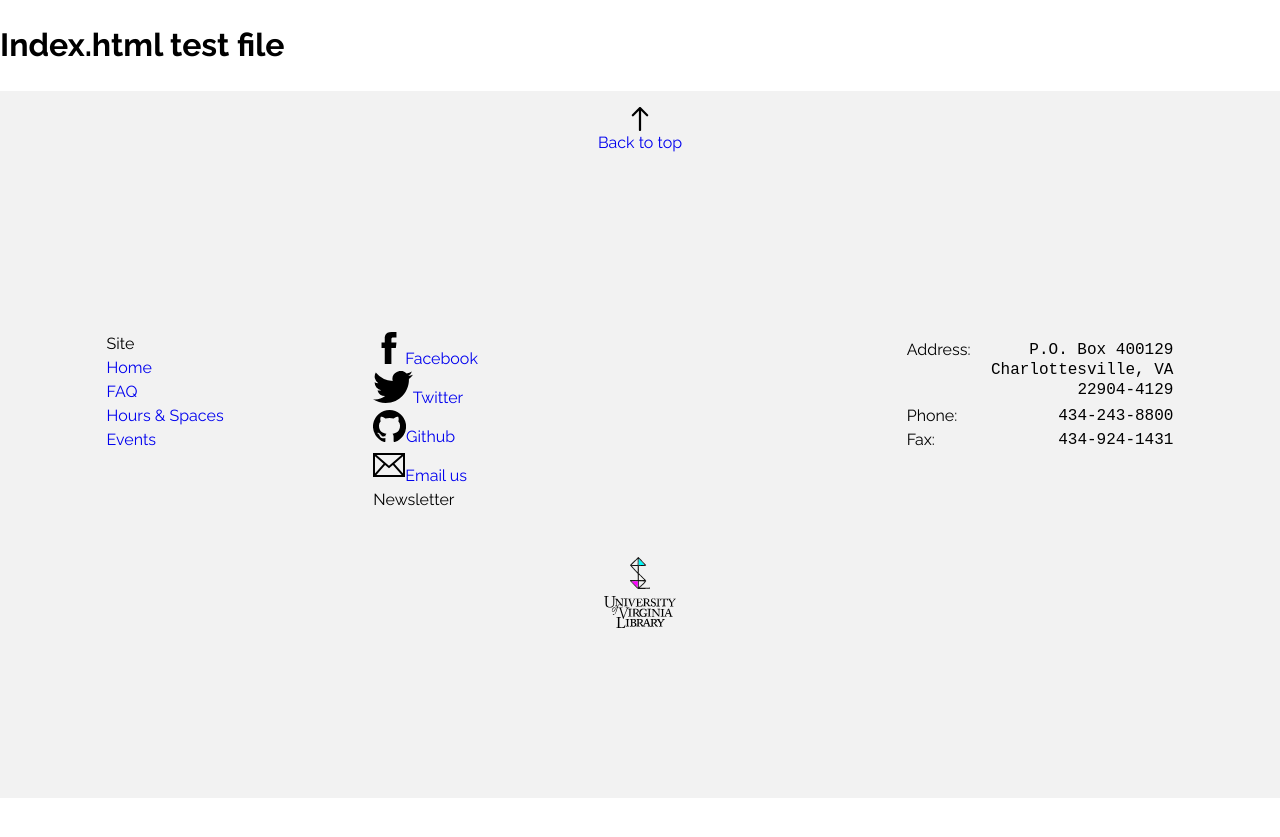
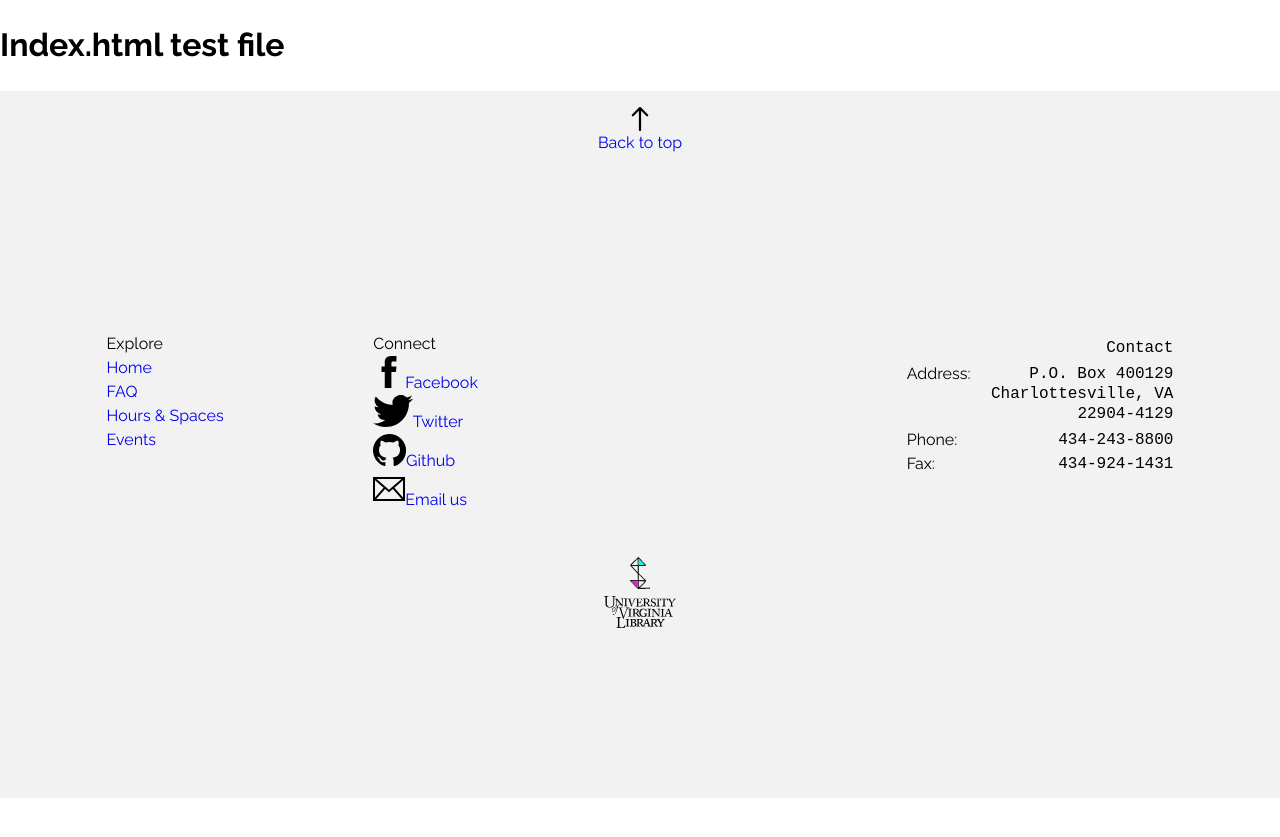
Before and after one commit to kbdonnally/patterns, a Jekyll site: the page built from index.html, in a window 1280 px wide. Shown: the top 837 px of the page. Built offline with Jekyll 4.4.1, drawn with Linux system fonts in a browser that asks for light colours; some web fonts are replaced.

Commit message:
Add section titles to footer; comment out 'newsletter'

```diff
--- a/_includes/footer.html
+++ b/_includes/footer.html
@@ -14,7 +14,7 @@
     </div>
 
     <div class="footer__sitemap">
-      <div class="footer-map__title">Site</div>
+      <div class="footer-map__title">Explore</div>
       <div class="footer-map__links">
         <a href="#">Home</a>
         <a href="#">FAQ</a>
@@ -24,6 +24,7 @@
     </div>
 
     <div class="footer__contact">
+      <div class="footer-contact__title">Contact</div>
       <div class="footer-contact__email"><span>Email:</span><a href="mailto:scholarslab@virginia.edu">scholarslab@virginia.edu</a></div>
       <div class="footer-contact__address"><span>Address:</span>P.O. Box 400129<br/>Charlottesville, VA<br/>22904-4129</div>
       <div class="footer-contact__phone"><span>Phone:</span>434-243-8800</div>
@@ -31,16 +32,17 @@
     </div>
 
     <div class="footer__connect">
+      <div class="footer-connect__title">Connect</div>
       <div class="footer-connect__social">
         <div class="footer-social__fb"><a href="https://www.facebook.com/scholarslab/"><img src="{{ '/assets/img/facebook-black.svg' | relative_url }}" alt="Facebook icon">Facebook</a></div>
         <div class="footer-social__twitter"><a href="https://twitter.com/scholarslab"><img src="{{ '/assets/img/twitter-black.svg' | relative_url }}" alt="Twitter icon">Twitter</a></div>
         <div class="footer-social__gh"><a href="https://github.com/scholarslab"><img src="{{ '/assets/img/github-black.svg' | relative_url }}" alt="Github icon">Github</a></div>
         <div class="footer-social__email"><a href="mailto:scholarslab@virginia.edu"><img src="{{ '/assets/img/envelope-outline-black.svg' | relative_url }}" alt="Email icon">Email us</a></div>
       </div>
-      <div class="footer-connect__news">
+      <!--div class="footer-connect__news">
         <div class="footer-news__title">Newsletter</div>
-        <div class="footer-news__modal"><!-- icon wrapped in JS trigger for newsletter modal to come up --></div>
-      </div>
+        <div class="footer-news__modal"><!-- icon wrapped in JS trigger for newsletter modal to come up -></div>
+      </div-->
     </div>
 
   </div>
```
